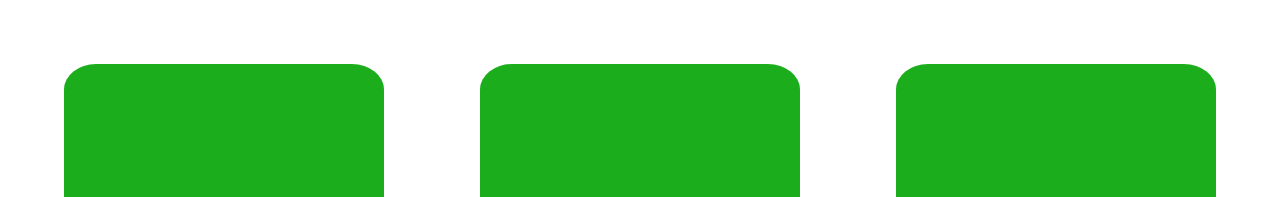
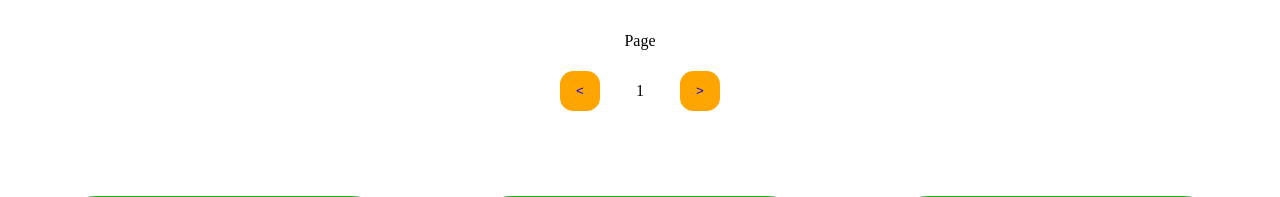
Before and after one commit to amoruch/pokecards, a Flask app: template templates/index.html in a window 1280 px wide. Shown: the part 242-439 px from the top of the page. Run offline with Flask 3, Linux system fonts and the light colour scheme; the template is opened without the code that fills it: most values are stand-ins (such as "Sample title", 1, 10 or a date in 2020).

Commit message:
minor changes

```diff
--- a/main.py
+++ b/main.py
@@ -3,9 +3,23 @@ from flask import *
 
 app = Flask(__name__)
 
-@app.route('/')
-def main_page():
-    return render_template("index.html")
+def is_page_valid(page):
+    if page < 1 or page > 100:
+        return 0
+    return 1
+
+@app.route('/<page>')
+def main_page(page):
+    try:
+        if is_page_valid(int(page)):
+            return render_template("index.html", page=page)
+        return "Invalid page"
+    except:
+        return "something went wrong"
+
+@app.route('/pokecard/<number>')
+def pokecard(number):
+    return render_template("pokecard.html", number=number)
 
 if __name__ == '__main__':
     #port = int(os.environ.get("PORT", 5000))
--- a/static/script.js
+++ b/static/script.js
@@ -2,16 +2,20 @@ let pokemon_cards = document.getElementById("pokemon_cards");
 let card_template = document.getElementById("card");
 let tag_template = document.getElementById("tag");
 
-let api = "https://pokeapi.co/api/v2/pokemon";
-let href;
-let from = 0;
-
+let api = "https://pokeapi.co/api/v2/pokemon?offset=";
 let image_url = "https://www.pokemon.com/static-assets/content-assets/cms2/img/pokedex/full/";
 
-let all_pokemons;
+let page = 1;
+
+function get_page() {
+    let url_string = window.location.href;
+    let url = new URL(url_string);
+    let a = url.pathname;
+    return parseInt(a.split('/')[1]);
+}
 
 function f(x) {
-    return "0".repeat(3 - x.toString().length) + x;
+    return "0".repeat(Math.max(0, 3 - x.toString().length)) + x;
 }
 
 function load_pokemons() {
@@ -25,36 +29,42 @@ function load_pokemons() {
         tags.appendChild(tag_template.content.cloneNode(true));
         tags.appendChild(tag_template.content.cloneNode(true));
     }
-
-    let url_string = window.location.href;
-    let url = new URL(url_string);
-    let c = url.searchParams.get("page");
-    if (c == null) {
-        c = 1;
-    }
-    c = parseInt(c) + 1;
-    console.log(c)
-    href = url.origin + url.pathname + "?page=" + c;
 }
 
 async function load_images() {
-    let x = await fetch(api);
+    let x = await fetch(api + ((page - 1) * 20));
     let y = await x.json();
-    all_pokemons = y.results;
+    let all_pokemons = y.results;
     api = y.next;
     for (let i = 0; i < all_pokemons.length; i++) {
         let elem = document.getElementById(i + 1);
         let aboba = all_pokemons[i].name;
 
         elem.getElementsByClassName("name")[0].innerText = aboba;
-        elem.getElementsByTagName("img")[0].src = image_url + f(from + i + 1) + ".png";
+        elem.getElementsByTagName("img")[0].src = image_url + f((page - 1) * 20 + i + 1) + ".png";
     }
 }
 
-function next_page() {
+function prev_page() {
+    if (page < 2) {
+        return;
+    }
+    let url_string = window.location.href;
+    let url = new URL(url_string);
+    let href = url.origin + '/' + (get_page() - 1);
     location.href=href;
-    //load_images();
 }
 
+function next_page() {
+    if (page > 100) {
+        return;
+    }
+    let url_string = window.location.href;
+    let url = new URL(url_string);
+    let href = url.origin + '/' + (get_page() + 1);
+    location.href=href;
+}
+
+page = get_page()
 load_pokemons();
 load_images();
--- a/static/style.css
+++ b/static/style.css
@@ -126,18 +126,32 @@ img {
     width: 10em;
 }
 
-footer {
+.nav {
     display: flex;
-    justify-content: center;
-    margin: 2em;
+    flex-direction: column;
+    align-items: center;
+    margin: 1em;
+    div {
+        display: flex;
+        flex-direction: row;
+        justify-content: space-between;
+        align-items: center;
+        width: 10em;
         button {
             height: 3em;
-        width: 8em;
+            width: 3em;
             border: 0;
             border-radius: 1em;
             background-color: orange;
             color: blue;
             font-family: sans-serif;
+        }
+        button:hover {
+            background-color: yellow;
+        }
+        button:active {
+            background-color: #f0f000;
+        }
     }
 }
 
--- a/templates/index.html
+++ b/templates/index.html
@@ -22,10 +22,23 @@
                 <option value="Highest number first">Highest number first</option>
             </select>
         </header>
+        <div class="nav">
+            <p>Page</p>
+            <div>
+                <button onclick="prev_page()"><</button>
+                <p>{{ page }}</p>
+                <button onclick="next_page()">></button>
+            </div>
+        </div>
         <main id="pokemon_cards"></main>
-        <footer>
-            <button onclick="next_page()">Next Page</button>
-        </footer>
+        <div class="nav">
+            <p>Page</p>
+            <div>
+                <button onclick="prev_page()"><</button>
+                <p>{{ page }}</p>
+                <button onclick="next_page()">></button>
+            </div>
+        </div>
     </body>
     <template id="tag">
         <button>
```
Also changed, not shown: templates/pokecard.html (added, +8 -0 lines). Lines whose indentation alone changed are shown as unchanged.
